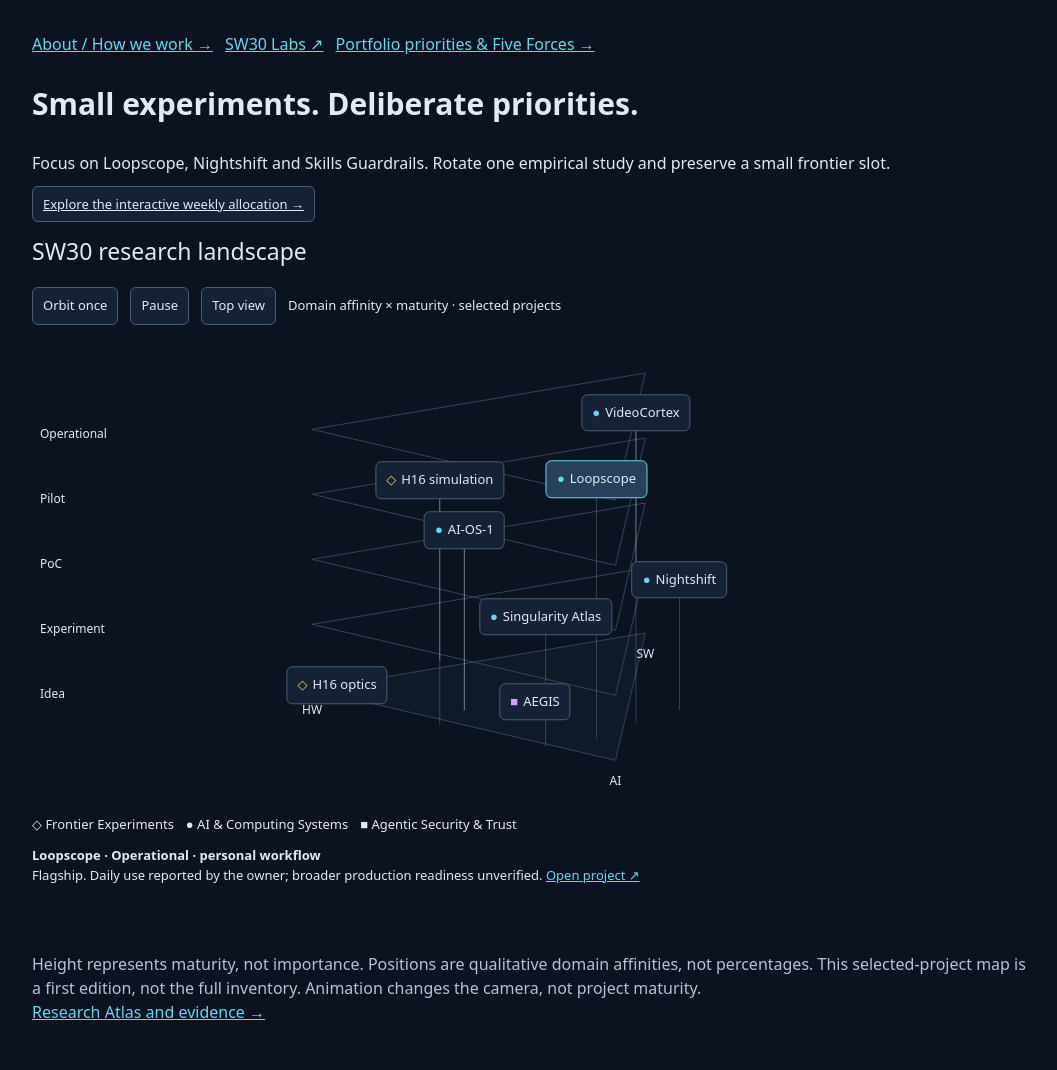
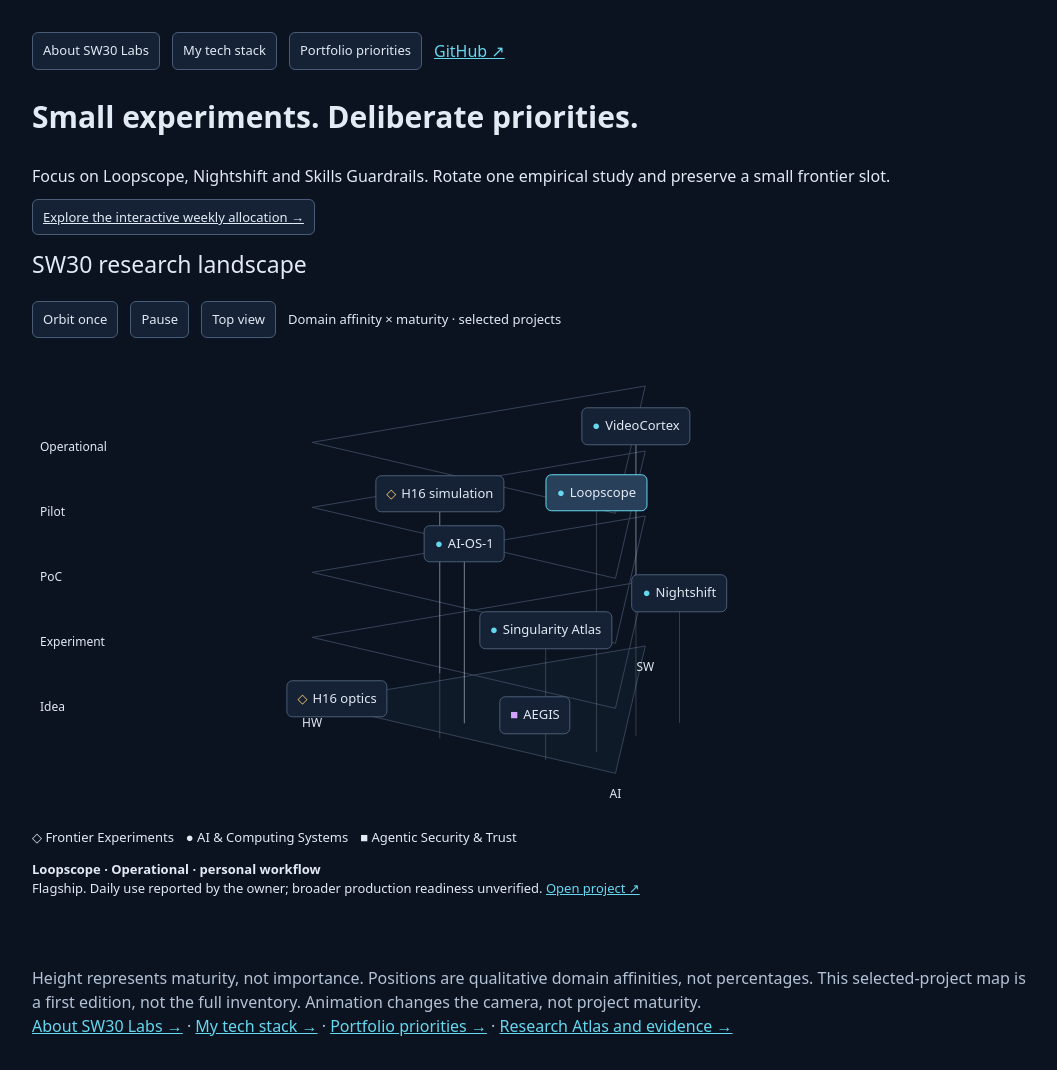
Before and after one commit to sw30labs/.github, a plain HTML site: page docs/index.html in a window 1280 px wide. Shown: the whole page, without its empty margins (105-1162 px from the left). Drawn offline with Linux system fonts and the light colour scheme.

Commit message:
Surface About SW30 Labs and My tech stack on landing pages
Profile gets a dedicated About section; landscape and Porter navs link to about.html and about.html#stack.

```diff
--- a/docs/index.html
+++ b/docs/index.html
@@ -1,6 +1,6 @@
 <!doctype html>
-<html lang="en"><head><meta charset="utf-8"><meta name="viewport" content="width=device-width,initial-scale=1"><title>SW30 Labs · Research Landscape</title><meta name="description" content="Explore SW30 Labs projects by domain affinity and evidence-backed maturity."><style>*{box-sizing:border-box}body{margin:0;background:#0c1320;color:#e2eaf4;font:16px/1.5 system-ui,sans-serif;--foreground:#e2eaf4;--border:#354359;--viz-series-1:#65d8ef;--viz-series-2:#d3a4ff;--viz-series-3:#f5c777}main{max-width:1050px;margin:auto;padding:32px 22px}a{color:#65d8ef}h1{font-size:30px}h2{font-size:23px;font-weight:500}.viz-controls,.viz-row{display:flex;gap:12px;align-items:center;flex-wrap:wrap}.btn{font:inherit;font-size:13px;color:inherit;background:#152235;border:1px solid #4a5c75;border-radius:6px;padding:8px 10px;cursor:pointer}.btn:hover,.btn[aria-pressed=true]{background:#29405b;border-color:#65d8ef}.btn:focus-visible,a:focus-visible{outline:3px solid #f5c777;outline-offset:3px}.text-small{font-size:13px}footer{margin-top:28px;color:#b4c2d5}#sw-detail{max-width:760px}#sw30-landscape #sw-stage{height:520px}</style></head><body>
-<main><nav class="viz-row" aria-label="Research navigation"><a href="about.html">About / How we work →</a><a href="https://github.com/sw30labs">SW30 Labs ↗</a><a href="porter.html">Portfolio priorities &amp; Five Forces →</a></nav><section aria-label="Weekly portfolio priorities"><h1>Small experiments. Deliberate priorities.</h1><p>Focus on Loopscope, Nightshift and Skills Guardrails. Rotate one empirical study and preserve a small frontier slot.</p><p><a class="btn" href="porter.html">Explore the interactive weekly allocation →</a></p></section><div id="sw30-landscape">
+<html lang="en"><head><meta charset="utf-8"><meta name="viewport" content="width=device-width,initial-scale=1"><title>SW30 Labs · Research Landscape</title><meta name="description" content="Explore SW30 Labs projects by domain affinity and evidence-backed maturity."><style>*{box-sizing:border-box}body{margin:0;background:#0c1320;color:#e2eaf4;font:16px/1.5 system-ui,sans-serif;--foreground:#e2eaf4;--border:#354359;--viz-series-1:#65d8ef;--viz-series-2:#d3a4ff;--viz-series-3:#f5c777}main{max-width:1050px;margin:auto;padding:32px 22px}a{color:#65d8ef}h1{font-size:30px}h2{font-size:23px;font-weight:500}.viz-controls,.viz-row{display:flex;gap:12px;align-items:center;flex-wrap:wrap}.site-nav{margin-bottom:18px}.site-nav a.btn{text-decoration:none}.btn{font:inherit;font-size:13px;color:inherit;background:#152235;border:1px solid #4a5c75;border-radius:6px;padding:8px 10px;cursor:pointer}.btn:hover,.btn[aria-pressed=true]{background:#29405b;border-color:#65d8ef}.btn:focus-visible,a:focus-visible{outline:3px solid #f5c777;outline-offset:3px}.text-small{font-size:13px}footer{margin-top:28px;color:#b4c2d5}#sw-detail{max-width:760px}#sw30-landscape #sw-stage{height:520px}</style></head><body>
+<main><nav class="viz-row site-nav" aria-label="Research navigation"><a class="btn" href="about.html">About SW30 Labs</a><a class="btn" href="about.html#stack">My tech stack</a><a class="btn" href="porter.html">Portfolio priorities</a><a href="https://github.com/sw30labs">GitHub ↗</a></nav><section aria-label="Weekly portfolio priorities"><h1>Small experiments. Deliberate priorities.</h1><p>Focus on Loopscope, Nightshift and Skills Guardrails. Rotate one empirical study and preserve a small frontier slot.</p><p><a class="btn" href="porter.html">Explore the interactive weekly allocation →</a></p></section><div id="sw30-landscape">
 <h2>SW30 research landscape</h2>
 <div class="viz-controls"><button type="button" class="btn" id="sw-orbit">Orbit once</button><button type="button" class="btn" id="sw-stop">Pause</button><button type="button" class="btn" id="sw-flat" aria-pressed="false">Top view</button><span class="text-small">Domain affinity × maturity · selected projects</span></div>
 <div id="sw-stage"><svg id="sw-space" role="img" aria-label="Research projects above a hardware, software and AI domain plane. Height represents maturity."></svg><div id="sw-nodes"></div></div>
@@ -39,4 +39,4 @@ root.querySelector('#sw-stop').onclick=()=>cancelAnimationFrame(anim);root.query
 new ResizeObserver(draw).observe(stage);show();draw();
 })();
 </script>
-<footer>Height represents maturity, not importance. Positions are qualitative domain affinities, not percentages. This selected-project map is a first edition, not the full inventory. Animation changes the camera, not project maturity.<br><a href="https://github.com/sw30labs/.github/tree/main/research">Research Atlas and evidence →</a></footer></main></body></html>
+<footer>Height represents maturity, not importance. Positions are qualitative domain affinities, not percentages. This selected-project map is a first edition, not the full inventory. Animation changes the camera, not project maturity.<br><a href="about.html">About SW30 Labs →</a> · <a href="about.html#stack">My tech stack →</a> · <a href="porter.html">Portfolio priorities →</a> · <a href="https://github.com/sw30labs/.github/tree/main/research">Research Atlas and evidence →</a></footer></main></body></html>
```
Also changed, not shown: docs/porter.html (+1 -1 lines), 1 other file.
